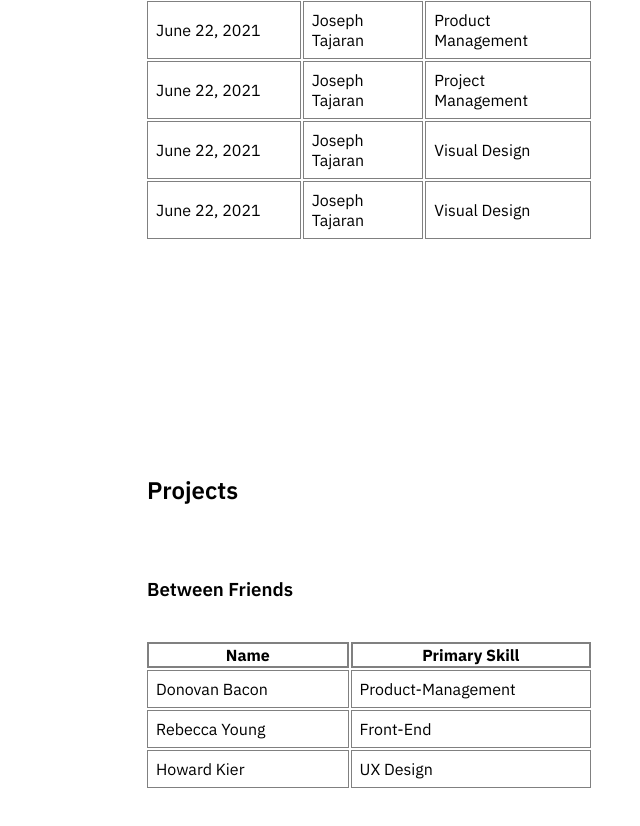
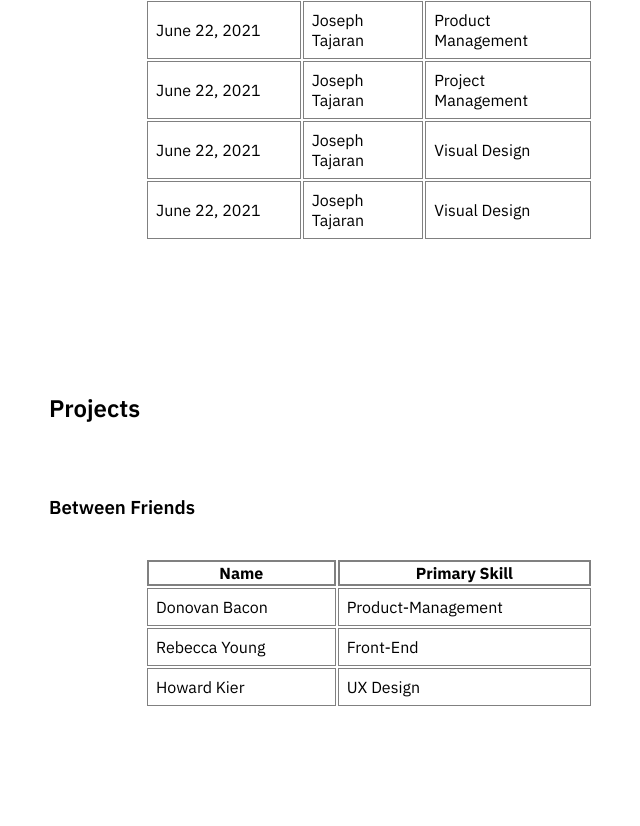
Before and after one commit to code-312/Voma, a React (Create React App) app: page /dashboard in a window 1280 px wide. Shown: the part 551-1377 px from the top of the page, without its empty margins (271-911 px from the left). Built offline with nearby package versions, Linux system fonts and the light colour scheme.

Commit message:
table editied

```diff
--- a/src/pages/Dashboard.jsx
+++ b/src/pages/Dashboard.jsx
@@ -104,14 +104,10 @@ export default function Dashboard() {
             ))}
           </tbody>
         </table>
-        <br />
-        <br />
-        <br />
-        <br />
+        <h2>Projects</h2>
+        <h3>Between Friends</h3>
         <table className="projects-table">
           <thead>
-            <h2>Projects</h2>
-            <h3>Between Friends</h3>
             <tr>
               <th>Name</th>
               <th>Primary Skill</th>
```
